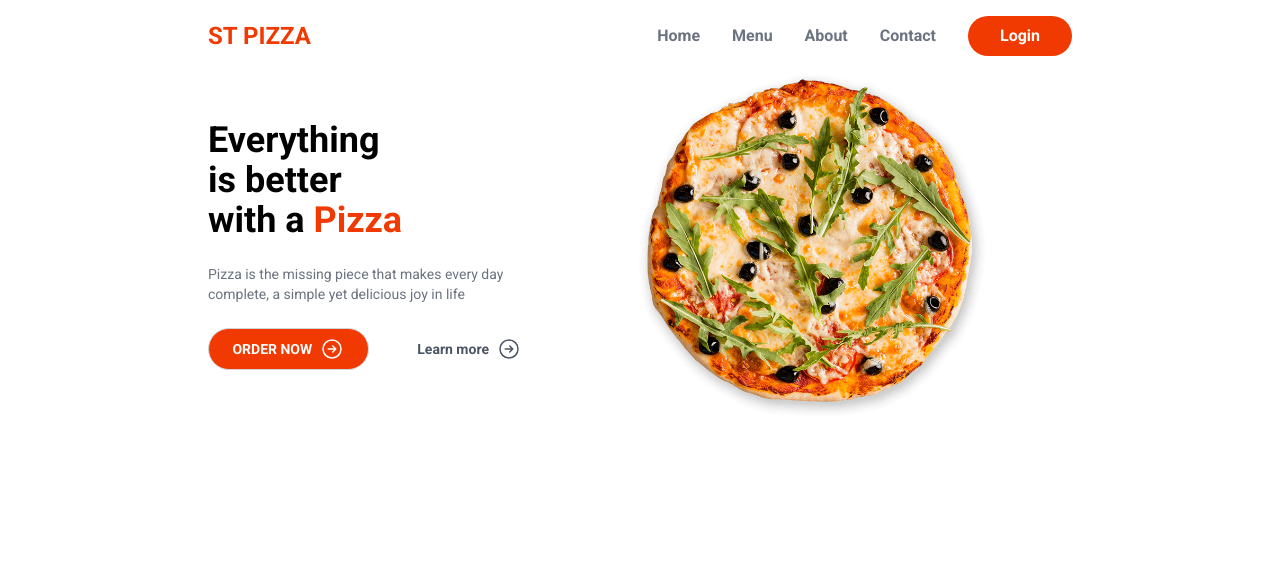
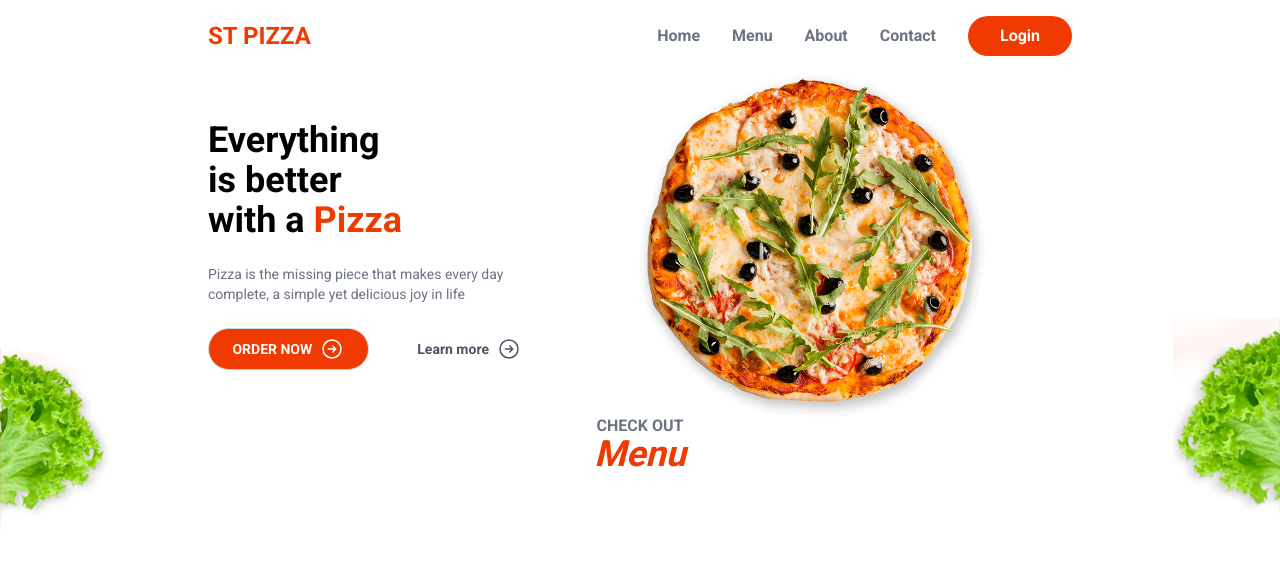
Before and after one commit to ParvinMusayev/food-ordering-app, a Next.js app: page / in a window 1280 px wide. Shown: the top 564 px of the page. Built offline with nearby package versions, Linux system fonts and the light colour scheme.

Commit message:
feat: Add HomeMenu

```diff
--- a/src/app/page.js
+++ b/src/app/page.js
@@ -1,5 +1,6 @@
 import Header from "@/components/layout/Header";
 import Hero from "@/components/layout/Hero";
+import HomeMenu from "@/components/layout/HomeMenu";
 
 
 export default function Home() {
@@ -7,6 +8,7 @@
     <>
       <Header />
       <Hero />
+      <HomeMenu />
     </>
   );
 }
--- a/src/components/layout/Hero.js
+++ b/src/components/layout/Hero.js
@@ -17,7 +17,7 @@
           Pizza is the missing piece that makes every day complete, a simple yet delicious joy in life
         </p>
         <div className="flex gap-4 text-sm">
-          <button className="flex justify-center bg-primary uppercase flex items-center gap-2 text-white px-4 py-2 rounded-full">
+          <button className="flex justify-center bg-primary uppercase items-center gap-2 text-white px-4 py-2 rounded-full">
             Order now
             <Right />
           </button>
--- /dev/null
+++ b/src/components/layout/HomeMenu.js
@@ -0,0 +1,25 @@
+import Image from "next/image";
+
+export default function HomeMenu() {
+  return (
+    <section>
+      <div className="absolute left-0 right-0 w-full justify-start">
+        <div className="absolute left-0 -top-[70px] text-left -z-10">
+          <Image src={"/sallad1.png"} width={109} height={189} alt={"sallad"} />
+        </div>
+        <div className="absolute -top-[100px] right-0 -z-10">
+          <Image src={"/sallad2.png"} width={107} height={195} alt={"sallad"} />
+        </div>
+      </div>
+      <div className="text-center mb-4">
+        <h3 className="uppercase text-gray-500 font-semibold leading-4">
+            Check out
+        </h3>
+        <h2 className="text-primary font-bold text-4xl italic">
+            Menu
+        </h2>
+      </div>
+      <div className="grid sm:grid-cols-3 gap-4"></div>
+    </section>
+  );
+}
```
